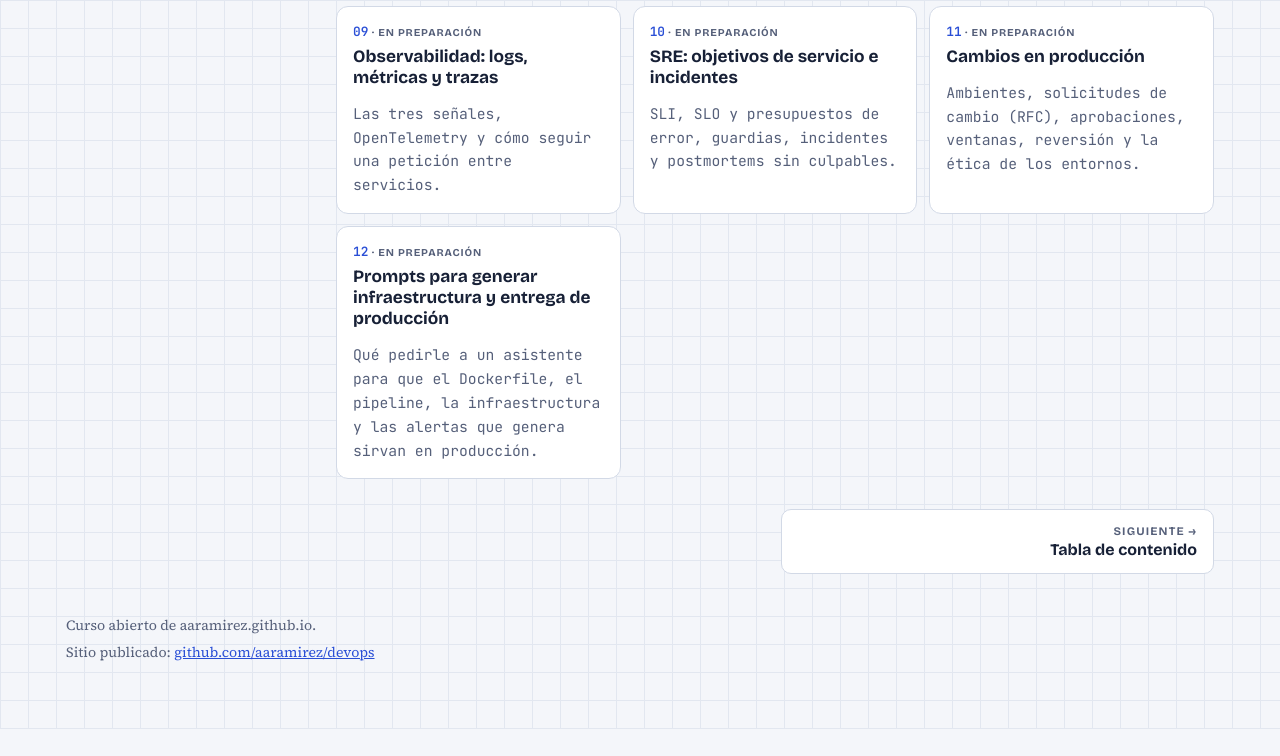
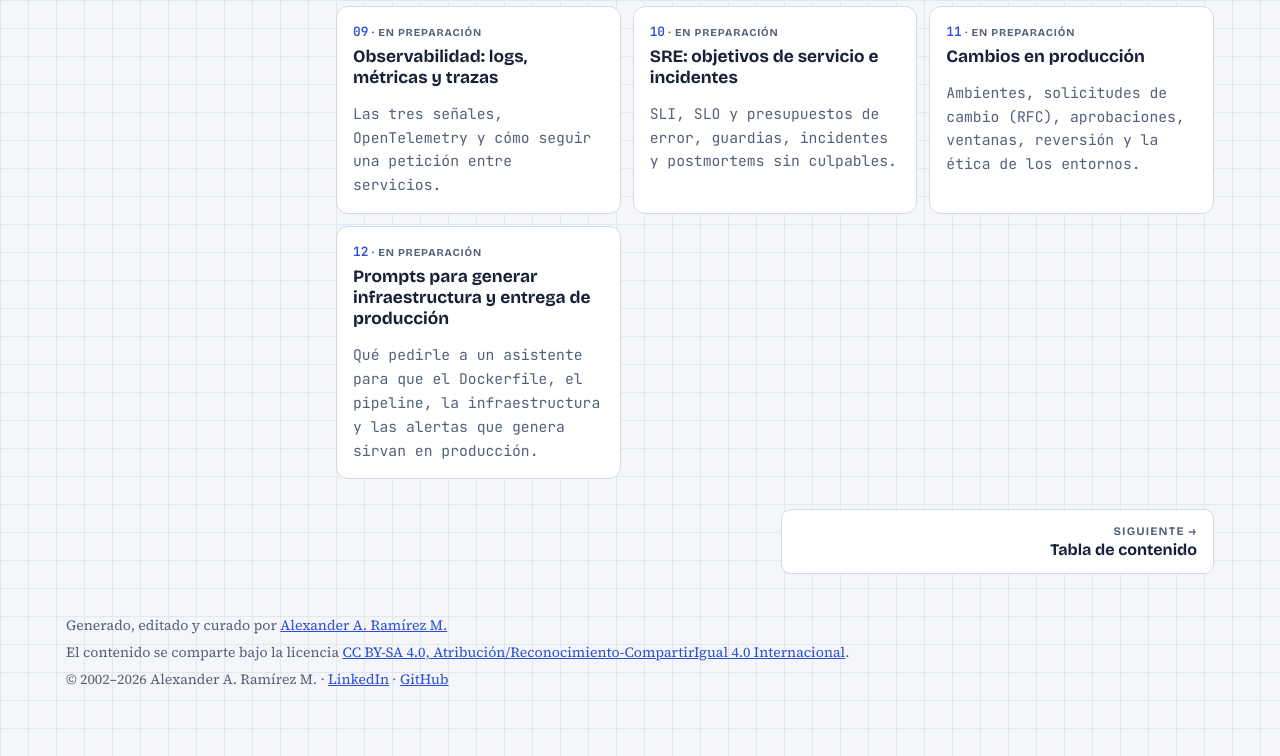
Before and after one commit to aaramirez/devops, a plain HTML site: page index.html in a window 1280 px wide. Shown: the part 2352-3108 px from the top of the page. Before the commit the page ends 3081 px from the top, so only its background shows below. Drawn offline with nearby package versions, Linux system fonts and the light colour scheme.

Commit message:
Pie común: autoría, licencia CC BY-SA 4.0 y año que se actualiza solo

```diff
--- a/index.html
+++ b/index.html
@@ -87,7 +87,7 @@ height="0" width="0" style="display:none;visibility:hidden"></iframe></noscript>
 <nav class="pager" id="pager" aria-label="Capítulo anterior y siguiente"></nav>
 </main>
 </div>
-<footer><span>Curso abierto de aaramirez.github.io.</span><span>Sitio publicado: <a href="https://github.com/aaramirez/devops" target="_blank" rel="noopener">github.com/aaramirez/devops</a></span></footer>
+<footer><span>Generado, editado y curado por <a href="https://www.linkedin.com/in/alexander-ramirez-morales/" target="_blank" rel="noopener">Alexander A. Ramírez M.</a></span><span>El contenido se comparte bajo la licencia <a href="https://creativecommons.org/licenses/by-sa/4.0/deed.es" target="_blank" rel="noopener">CC BY-SA 4.0, Atribución/Reconocimiento-CompartirIgual 4.0 Internacional</a>.</span><span>© 2002–<span data-anio>2026</span> Alexander A. Ramírez M. · <a href="https://www.linkedin.com/in/alexander-ramirez-morales/" target="_blank" rel="noopener">LinkedIn</a> · <a href="https://github.com/aaramirez" target="_blank" rel="noopener">GitHub</a></span><script>document.querySelectorAll('[data-anio]').forEach(function (e) { e.textContent = new Date().getFullYear(); });</script></footer>
 </div>
 <script src="assets/lab.js"></script>
 </body>
```
Also changed, not shown: temario.html (+1 -1 lines).
